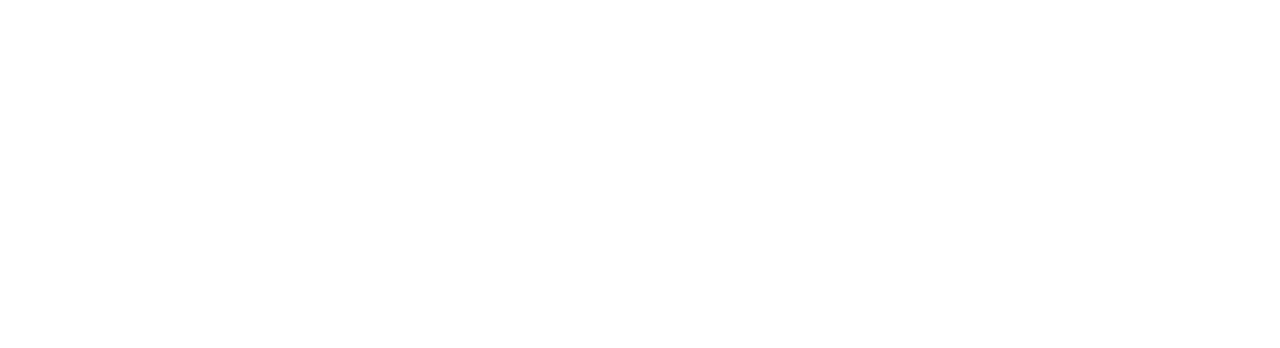
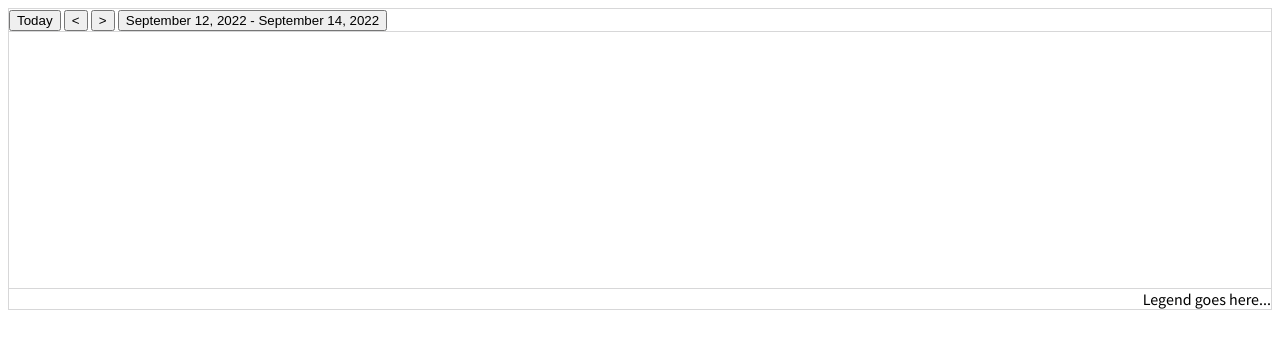
Before and after one commit to EdwardCoyle/ids-gantt-poc, a website built with webpack: page index.html in a window 1280 px wide. Built offline with nearby package versions, Linux system fonts and the light colour scheme.

Commit message:
Add some scaffold

```diff
--- a/app.css
+++ b/app.css
@@ -1,3 +1,51 @@
+/**********************************************************
+ * Reset/Base Styles
+ */
+
+:root {
+    --border-color: #D7D7D8;
+    --primary-color: #0072ED;
+}
+
 html {
-    font-family: 'sans serif';
+    font-family: 'Source Sans Pro', 'Arial', 'sans-serif';
 }
+
+/**********************************************************
+ * Gantt Styles
+ */
+
+.gantt {
+    border: 1px solid var(--border-color);
+    display: flex;
+    flex-direction: column;
+    min-height: 300px;
+}
+
+.gantt-header,
+.gantt-footer {
+    flex-grow: 0;
+}
+
+.gantt-content,
+.gantt-footer {
+    border-top: 1px solid var(--border-color);
+}
+
+.gantt-content {
+    display: flex;
+    flex-direction: row;
+    flex-grow: 1;
+}
+
+.gantt-task-pane {
+
+}
+
+.gantt-timeline {
+    display: grid;
+}
+
+.gantt-footer {
+    text-align: right;
+}
--- a/index.html
+++ b/index.html
@@ -5,10 +5,27 @@
   <meta name="viewport" content="width=device-width, initial-scale=1.0">
   <meta http-equiv="X-UA-Compatible" content="ie=edge">
   <title>IDS Gantt Chart POC</title>
-  <script src="dist/bundle.js" defer></script>
+  <link href="https://fonts.googleapis.com/css?family=Source+Sans+Pro:300,400,600&amp;amp;display=swap" rel="stylesheet">
   <link rel="stylesheet" type="text/css" href="app.css" />
+  <script src="dist/bundle.js" type="module" defer></script>
 </head>
 <body>
-  <div id="gantt"></div>
+  <div id="gantt" class="gantt">
+    <div class="gantt-header">
+      <div class="gantt-header-toolbar">
+        <button id="btn-today">Today</button>
+        <button id="btn-prev">&lt;</button>
+        <button id="btn-next">&gt;</button>
+        <button id="btn-datepicker-trigger">September 12, 2022 - September 14, 2022</button>
+      </div>
+    </div>
+    <div class="gantt-content">
+      <div class="gantt-task-pane"></div>
+      <div class="gantt-timeline"></div>
+    </div>
+    <div class="gantt-footer">
+      Legend goes here...
+    </div>
+  </div>
 </body>
 </html>
--- a/src/app.ts
+++ b/src/app.ts
@@ -1 +1,12 @@
-// Code is here
+const app = document.getElementById('gantt')!;
+const timeline = app.querySelector('.gantt-timeline')!;
+
+const gridCols = 30;
+const gridRows = 9;
+
+document.addEventListener('DOMContentLoaded', () => {
+    // Render task pane contents
+
+    // Render grid columns
+
+});
```
